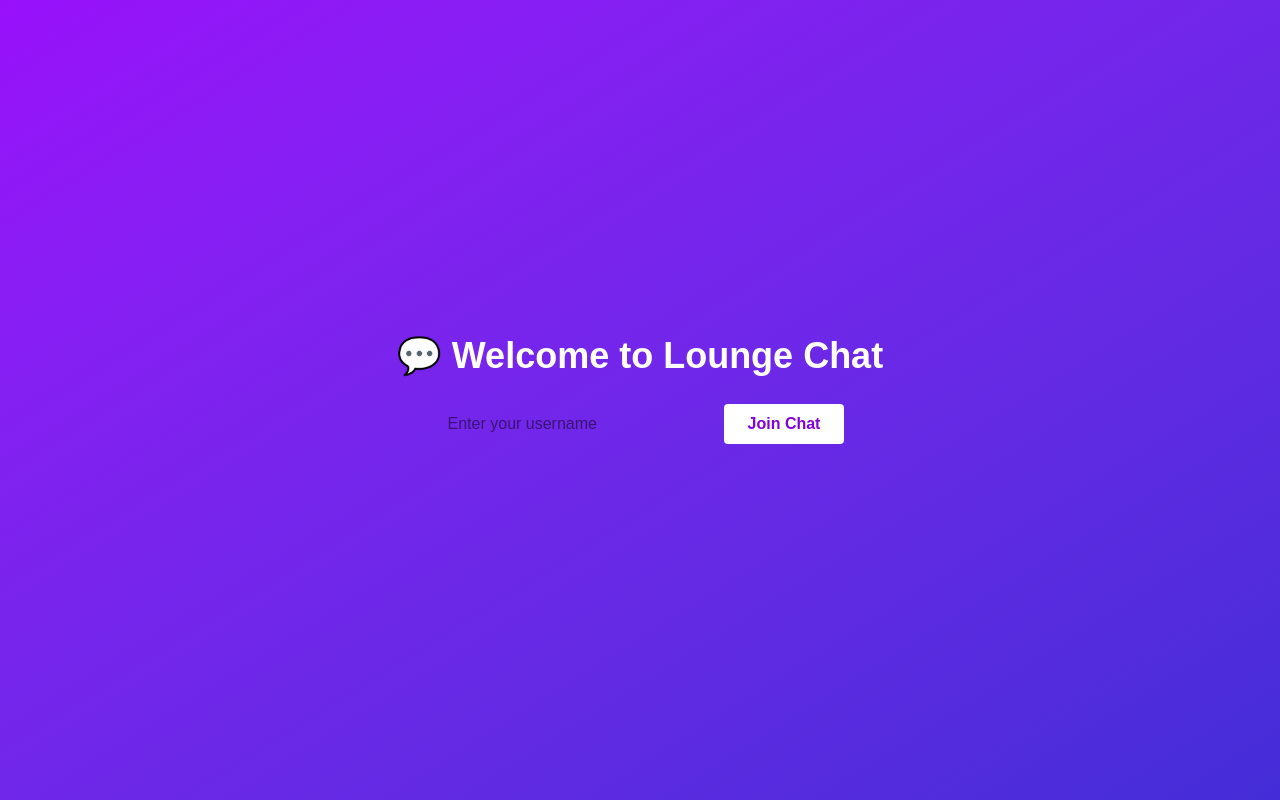
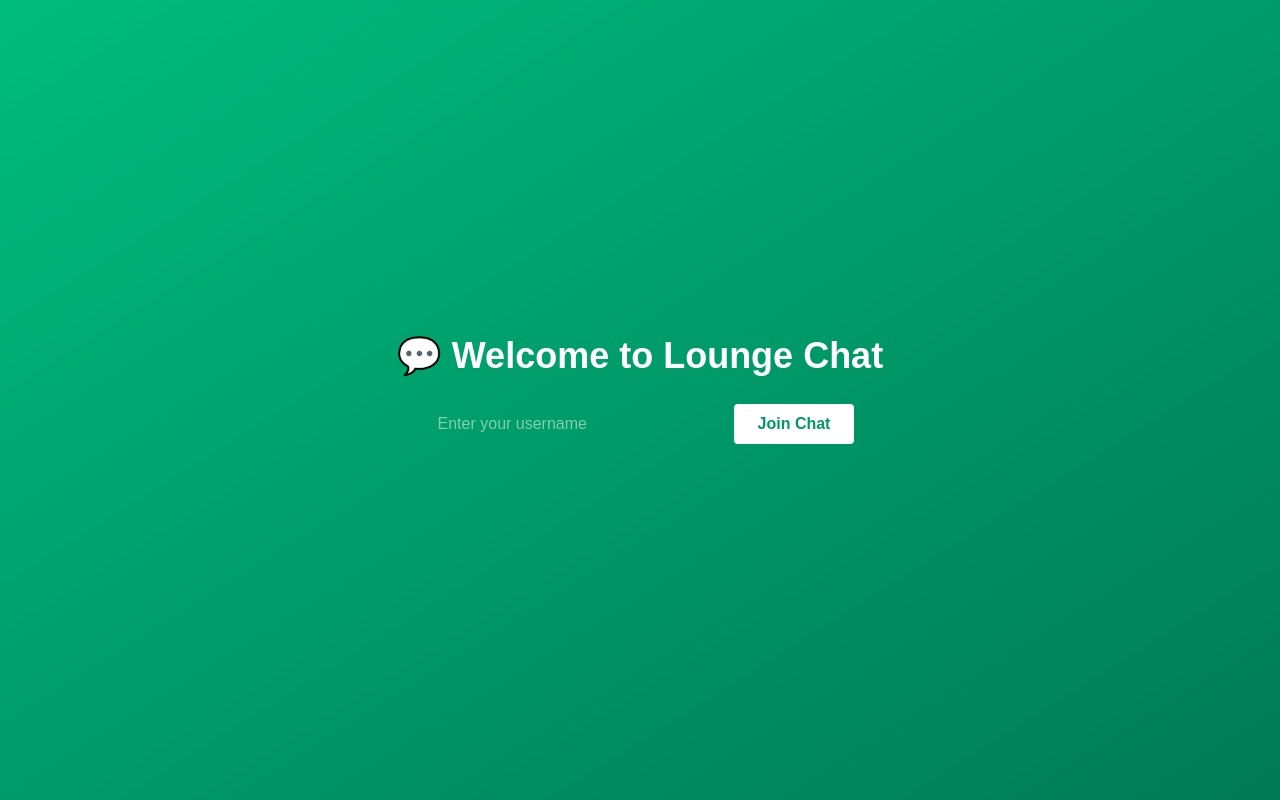
Before and after one commit to chrollo333/chat_app, a React (Vite) app in the folder client/: page / in a window 1280 px wide. Built offline with nearby package versions, Linux system fonts and the light colour scheme; a web font is replaced by a local one.

Commit message:
styling adjustments for landing page and chat, implementing color into user schema for color picker

```diff
--- a/client/package.json
+++ b/client/package.json
@@ -12,6 +12,7 @@
   "dependencies": {
     "@tailwindcss/vite": "^4.1.10",
     "react": "^19.1.0",
+    "react-color": "^2.19.3",
     "react-dom": "^19.1.0",
     "socket.io-client": "^4.8.1",
     "tailwindcss": "^4.1.10"
@@ -19,6 +20,7 @@
   "devDependencies": {
     "@eslint/js": "^9.25.0",
     "@types/react": "^19.1.2",
+    "@types/react-color": "^3.0.13",
     "@types/react-dom": "^19.1.2",
     "@vitejs/plugin-react": "^4.4.1",
     "eslint": "^9.25.0",
--- a/client/src/App.css
+++ b/client/src/App.css
@@ -6,3 +6,7 @@
   font-weight: normal;
   font-style: normal;
 }
+
+body {
+background-color:	#2F3136
+}
--- a/client/src/App.tsx
+++ b/client/src/App.tsx
@@ -1,6 +1,7 @@
 import { useState, useEffect } from "react";
 import ChatApp from "./pages/ChatApp";
 import LandingPage from "./pages/LandingPage";
+import { ChromePicker } from "react-color";
 
 function App() {
   const [username, setUsername] = useState<string | null>(null);
--- /dev/null
+++ b/client/src/components/ColorPicker.tsx
@@ -0,0 +1,16 @@
+import { ChromePicker } from 'react-color';
+import { useState } from 'react';
+
+function ColorPicker({ onChange }: { onChange: (color: string) => void }) {
+  const [color, setColor] = useState('#3498db');
+
+  return (
+    <ChromePicker
+      color={color}
+      onChangeComplete={(newColor) => {
+        setColor(newColor.hex);
+        onChange(newColor.hex);
+      }}
+    />
+  );
+}
--- a/client/src/index.css
+++ b/client/src/index.css
@@ -5,3 +5,7 @@
 @theme {
   --font-cobane: "BR Cobane", sans-serif;
 }
+
+body {
+  background-color: 	#25272c;
+}
--- a/client/src/pages/ChatApp.tsx
+++ b/client/src/pages/ChatApp.tsx
@@ -43,19 +43,20 @@ function ChatApp({ username }: Props) {
     };
 
     return (
-        <div className="p-8 font-cobane">
-            <h1 className="text-2xl font-bold mb-4">💬 Lounge Chat</h1>
-            <form onSubmit={sendMessage} className="flex gap-4">
+        <div className="min-h-screen bg-zinc-900 text-white flex flex-col items-center px-4 py-6">
+            <div className="p-8 font-cobane text-white w-[30%] ">
+                <h1 className="text-3xl font-bold mb-4 flex items-center gap-2">💬 Lounge Chat</h1>
+                <form onSubmit={sendMessage} className="flex mt-4 gap-2">
                     <input
                         type="text"
                         value={message}
                         placeholder="Type a message..."
                         onChange={(e) => setMessage(e.target.value)}
-                    className="border p-2 w-80 rounded"
+                        className="flex-grow bg-zinc-800 text-white placeholder-zinc-400 px-4 py-2 rounded-lg focus:outline-none focus:ring-2 focus:ring-emerald-500"
                     />
                     <button
                         type="submit"
-                    className="bg-blue-500 hover:bg-blue-600 text-white rounded px-4 py-2"
+                        className=" text-white rounded px-4 py-2 duration-300 bg-emerald-700 hover:bg-emerald-500"
                     >
                         Send
                     </button>
@@ -63,12 +64,13 @@ function ChatApp({ username }: Props) {
 
                 <ul className="mt-8 space-y-2">
                     {chat.map((msg, index) => (
-                    <li key={index} className="bg-gray-100 p-2 rounded">
+                        <li key={index} className="max-w-md bg-zinc-700 rounded-xl px-4 py-2 text-white shadow-sm break-words hover:bg-zinc-700/70 transition-colors">
                             {msg}
                         </li>
                     ))}
                 </ul>
             </div>
+        </div>
     );
 }
 export default ChatApp;
--- a/client/src/pages/LandingPage.tsx
+++ b/client/src/pages/LandingPage.tsx
@@ -19,19 +19,19 @@ export default function LandingPage({ onJoin }: Props) {
 
 
     return (
-        <div className="h-screen flex flex-col items-center justify-center bg-gradient-to-br from-purple-600 to-indigo-700 text-white font-cobane">
+        <div className="h-screen flex flex-col items-center justify-center bg-gradient-to-br from-emerald-500 to-emerald-700 text-white font-cobane">
             <h1 className="text-4xl font-bold mb-6">💬 Welcome to Lounge Chat</h1>
-            <form onSubmit={handleSubmit} className="space-y-4">
+            <form onSubmit={handleSubmit} className="space-y-4 ">
                 <input
                     type="text"
+                    value={username}
                     placeholder="Enter your username"
-                    className="p-3 rounded text-black w-72"
-                    value={username}
                     onChange={(e) => setUsername(e.target.value)}
+                    className="p-3 text-white w-72 focus:outline-none focus:ring-2 focus:ring-white rounded"
                 />
                 <button
                     type="submit"
-                    className="bg-white text-purple-700 font-semibold px-6 py-2 rounded hover:bg-purple-200"
+                    className="bg-white text-emerald-600 font-semibold px-6 py-2 rounded hover:bg-emerald-100 hover:text-emerald-700 ml-5 transition-colors"
                 >
                     Join Chat
                 </button>
```
Also changed, not shown: client/src/utils/stringToColor.ts (deleted), 2 other files (tests, documents, lock files or other folders). Lines whose indentation alone changed are shown as unchanged.
